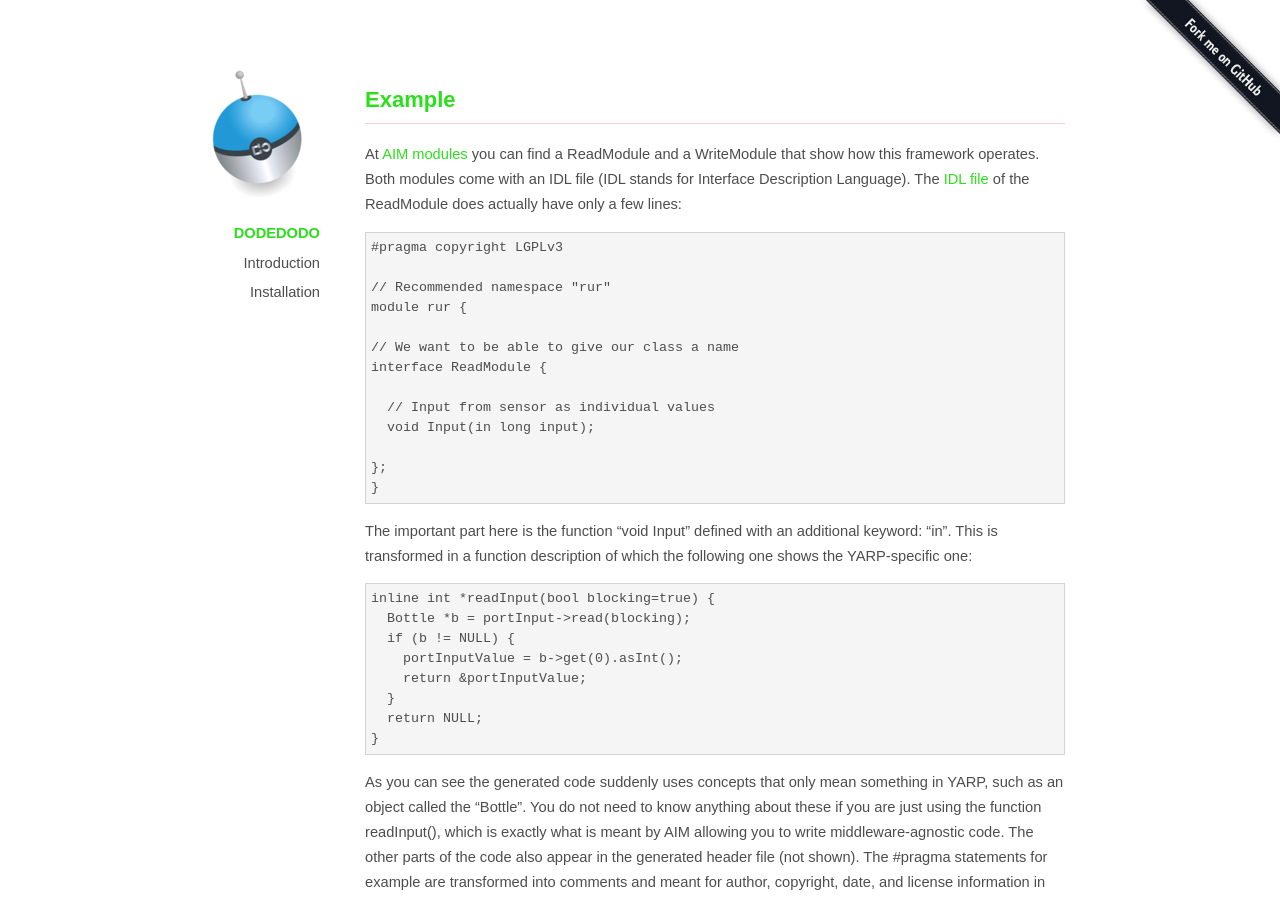
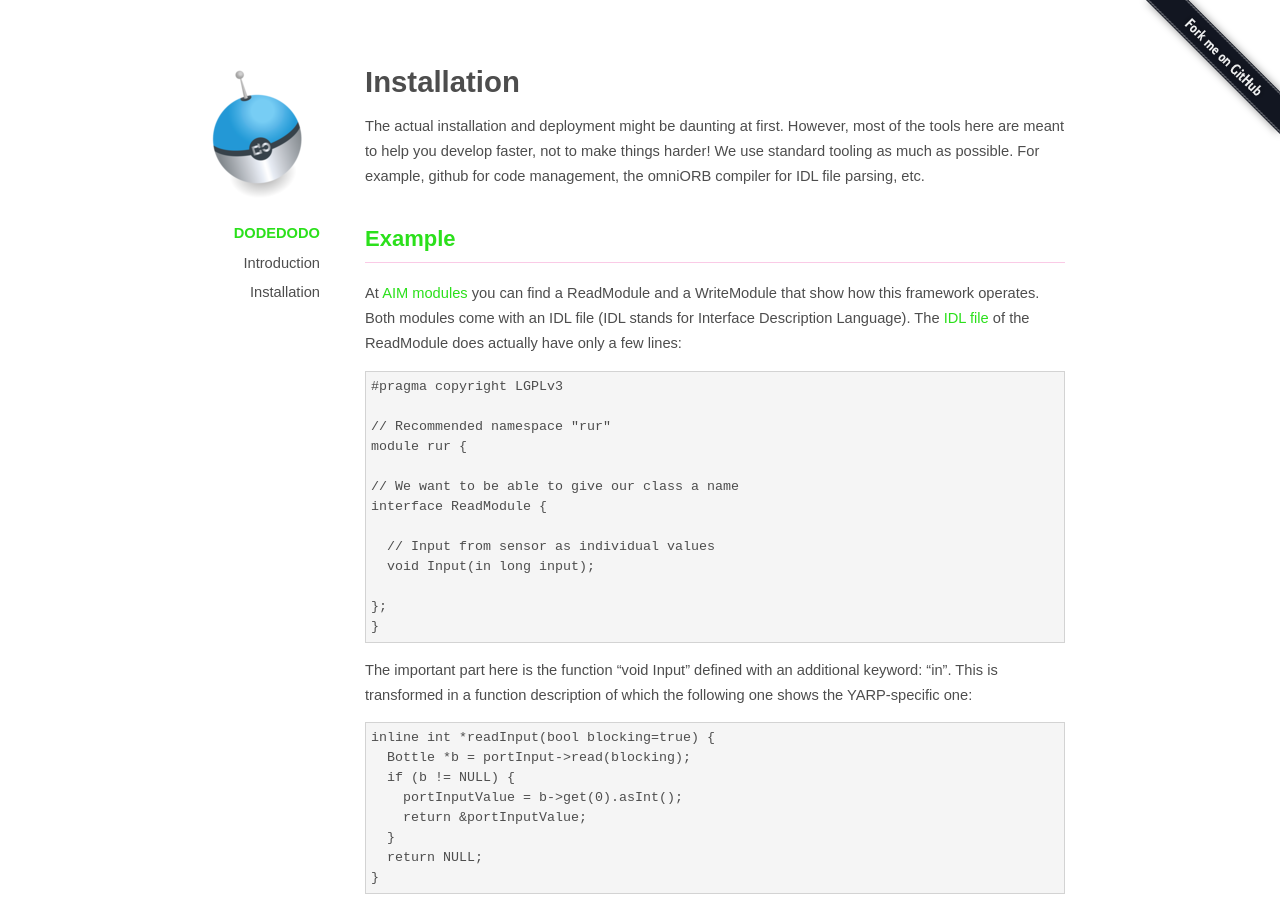
Before and after one commit to dobots/aim, a Jekyll site: the page built from install.md, in a window 1280 px wide and 900 px high. Built offline with Jekyll 4.4.1, drawn with Linux system fonts in a browser that asks for light colours; some of the changed text lies outside the part shown.

Commit message:
Move installation directions to install.md

```diff
--- a/_config.yml
+++ b/_config.yml
@@ -1,3 +1,3 @@
 safe: true
 pygments: true
-baseurl: /nets/
+baseurl: /aim/
--- a/install.md
+++ b/install.md
@@ -2,6 +2,10 @@
 layout: default
 title: Installation
 ---
+
+# Installation
+
+The actual installation and deployment might be daunting at first. However, most of the tools here are meant to help you develop faster, not to make things harder! We use standard tooling as much as possible. For example, github for code management, the omniORB compiler for IDL file parsing, etc.
 
 ## Example
 
@@ -97,7 +101,7 @@
     sudo apt-get install libboost-dev libjson-spirit-dev
 
 
-Older versions of boost json parser require a fix as mentioned on [stackoverflow.](http://stackoverflow.com/questions/18552427/boost-read-json-and-c11)
+Older versions of boost json parser require a fix as mentioned on [stackoverflow](http://stackoverflow.com/questions/18552427/boost-read-json-and-c11).
 Install the zmqserver, this requires [Node.js to be installed](https://github.com/joyent/node).
 
     cd aim # From the dir where you cloned aim.git in
```
Also changed, not shown: index.md (+1 -3 lines).
